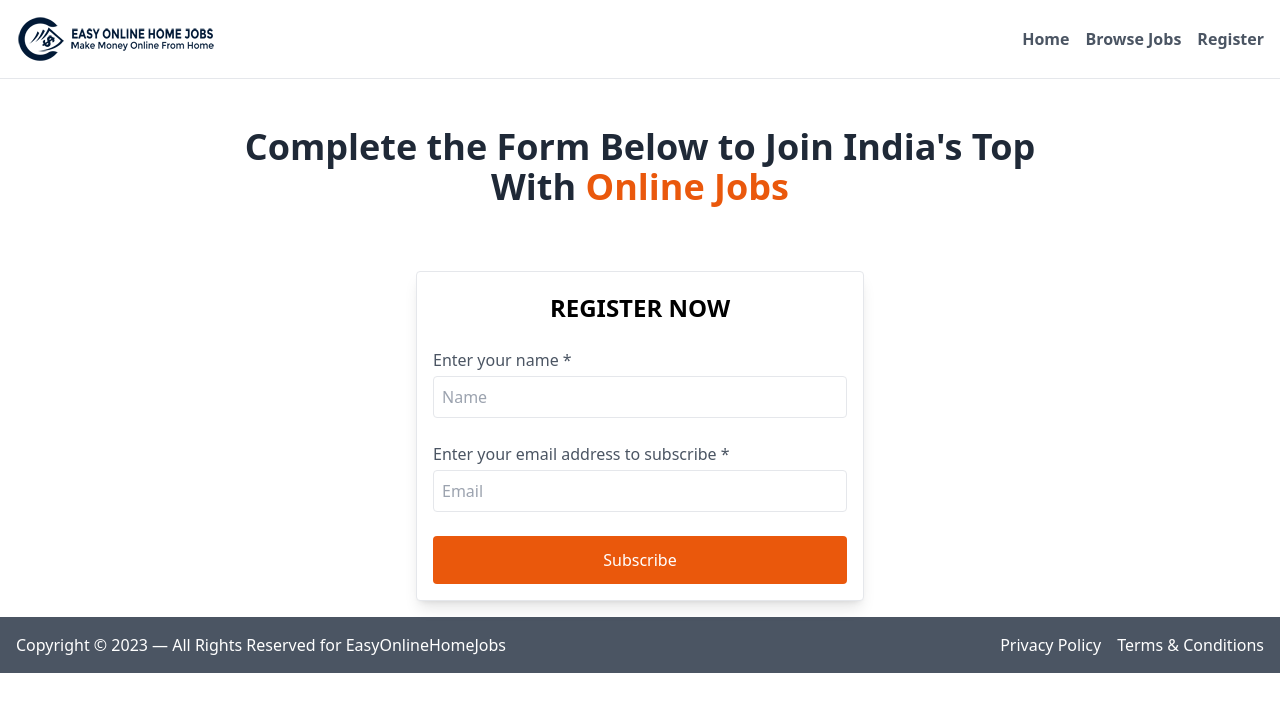
After one commit to elavarasanecomads/easyonlinehomejobs, a PHP site: page /register.html in a window 1280 px wide. The commit adds this page. Shown: the top 712 px of the page. Run offline with PHP 8.4, Linux system fonts and the light colour scheme.

Commit message:
Register page added and link added

```diff
--- a/public/index.html
+++ b/public/index.html
@@ -15,7 +15,7 @@
         <ul class="flex items-center gap-4">
             <li><a class="font-semibold text-gray-600 hover:text-orange-600" href="">Home</a></li>
             <li><a class="font-semibold text-gray-600 hover:text-orange-600" href="">Browse Jobs</a></li>
-            <li><a class="font-semibold text-gray-600 hover:text-orange-600" href="">Register</a></li>
+            <li><a class="font-semibold text-gray-600 hover:text-orange-600" href="register.html">Register</a></li>
         </ul>
     </header>
     <main>
--- a/public/output.css
+++ b/public/output.css
@@ -513,6 +513,64 @@ video {
   --tw-backdrop-sepia:  ;
 }
 
+.container {
+  width: 100%;
+}
+
+@media (min-width: 640px) {
+  .container {
+    max-width: 640px;
+  }
+}
+
+@media (min-width: 768px) {
+  .container {
+    max-width: 768px;
+  }
+}
+
+@media (min-width: 1024px) {
+  .container {
+    max-width: 1024px;
+  }
+}
+
+@media (min-width: 1280px) {
+  .container {
+    max-width: 1280px;
+  }
+}
+
+@media (min-width: 1536px) {
+  .container {
+    max-width: 1536px;
+  }
+}
+
+.visible {
+  visibility: visible;
+}
+
+.invisible {
+  visibility: hidden;
+}
+
+.absolute {
+  position: absolute;
+}
+
+.relative {
+  position: relative;
+}
+
+.left-0 {
+  left: 0px;
+}
+
+.top-1\/3 {
+  top: 33.333333%;
+}
+
 .col-span-1 {
   grid-column: span 1 / span 1;
 }
@@ -521,8 +579,26 @@ video {
   grid-column: span 2 / span 2;
 }
 
+.mx-auto {
+  margin-left: auto;
+  margin-right: auto;
+}
+
+.my-4 {
+  margin-top: 1rem;
+  margin-bottom: 1rem;
+}
+
+.mb-1 {
+  margin-bottom: 0.25rem;
+}
+
 .mb-4 {
   margin-bottom: 1rem;
+}
+
+.block {
+  display: block;
 }
 
 .flex {
@@ -545,12 +621,8 @@ video {
   height: 1.25rem;
 }
 
-.w-full {
-  width: 100%;
-}
-
-.w-6 {
-  width: 1.5rem;
+.h-6 {
+  height: 1.5rem;
 }
 
 .w-12 {
@@ -561,24 +633,36 @@ video {
   width: 1.25rem;
 }
 
-.max-w-3xl {
-  max-width: 48rem;
+.w-6 {
+  width: 1.5rem;
+}
+
+.w-full {
+  width: 100%;
 }
 
 .max-w-4xl {
   max-width: 56rem;
 }
 
+.max-w-md {
+  max-width: 28rem;
+}
+
+.max-w-xl {
+  max-width: 36rem;
+}
+
+.max-w-lg {
+  max-width: 32rem;
+}
+
+.cursor-pointer {
+  cursor: pointer;
+}
+
 .grid-cols-1 {
   grid-template-columns: repeat(1, minmax(0, 1fr));
-}
-
-.grid-cols-3 {
-  grid-template-columns: repeat(3, minmax(0, 1fr));
-}
-
-.grid-cols-2 {
-  grid-template-columns: repeat(2, minmax(0, 1fr));
 }
 
 .flex-col {
@@ -611,16 +701,16 @@ video {
   margin-bottom: calc(1rem * var(--tw-space-y-reverse));
 }
 
-.space-y-2 > :not([hidden]) ~ :not([hidden]) {
+.space-y-8 > :not([hidden]) ~ :not([hidden]) {
   --tw-space-y-reverse: 0;
-  margin-top: calc(0.5rem * calc(1 - var(--tw-space-y-reverse)));
-  margin-bottom: calc(0.5rem * var(--tw-space-y-reverse));
+  margin-top: calc(2rem * calc(1 - var(--tw-space-y-reverse)));
+  margin-bottom: calc(2rem * var(--tw-space-y-reverse));
 }
 
-.space-y-1 > :not([hidden]) ~ :not([hidden]) {
+.space-y-6 > :not([hidden]) ~ :not([hidden]) {
   --tw-space-y-reverse: 0;
-  margin-top: calc(0.25rem * calc(1 - var(--tw-space-y-reverse)));
-  margin-bottom: calc(0.25rem * var(--tw-space-y-reverse));
+  margin-top: calc(1.5rem * calc(1 - var(--tw-space-y-reverse)));
+  margin-bottom: calc(1.5rem * var(--tw-space-y-reverse));
 }
 
 .rounded {
@@ -635,8 +725,37 @@ video {
   border-width: 1px;
 }
 
+.border-0 {
+  border-width: 0px;
+}
+
 .border-b {
   border-bottom-width: 1px;
+}
+
+.bg-blue-200 {
+  --tw-bg-opacity: 1;
+  background-color: rgb(191 219 254 / var(--tw-bg-opacity));
+}
+
+.bg-blue-600 {
+  --tw-bg-opacity: 1;
+  background-color: rgb(37 99 235 / var(--tw-bg-opacity));
+}
+
+.bg-blue-800 {
+  --tw-bg-opacity: 1;
+  background-color: rgb(30 64 175 / var(--tw-bg-opacity));
+}
+
+.bg-gray-600 {
+  --tw-bg-opacity: 1;
+  background-color: rgb(75 85 99 / var(--tw-bg-opacity));
+}
+
+.bg-green-600 {
+  --tw-bg-opacity: 1;
+  background-color: rgb(22 163 74 / var(--tw-bg-opacity));
 }
 
 .bg-orange-100 {
@@ -644,24 +763,14 @@ video {
   background-color: rgb(255 237 213 / var(--tw-bg-opacity));
 }
 
-.bg-white {
-  --tw-bg-opacity: 1;
-  background-color: rgb(255 255 255 / var(--tw-bg-opacity));
-}
-
 .bg-orange-600 {
   --tw-bg-opacity: 1;
   background-color: rgb(234 88 12 / var(--tw-bg-opacity));
 }
 
-.bg-blue-600 {
+.bg-white {
   --tw-bg-opacity: 1;
-  background-color: rgb(37 99 235 / var(--tw-bg-opacity));
-}
-
-.bg-green-600 {
-  --tw-bg-opacity: 1;
-  background-color: rgb(22 163 74 / var(--tw-bg-opacity));
+  background-color: rgb(255 255 255 / var(--tw-bg-opacity));
 }
 
 .bg-yellow-600 {
@@ -669,28 +778,31 @@ video {
   background-color: rgb(202 138 4 / var(--tw-bg-opacity));
 }
 
-.bg-gray-600 {
-  --tw-bg-opacity: 1;
-  background-color: rgb(75 85 99 / var(--tw-bg-opacity));
-}
-
 .p-4 {
   padding: 1rem;
 }
 
-.py-16 {
-  padding-top: 4rem;
-  padding-bottom: 4rem;
+.p-6 {
+  padding: 1.5rem;
 }
 
-.py-4 {
-  padding-top: 1rem;
-  padding-bottom: 1rem;
+.p-2 {
+  padding: 0.5rem;
 }
 
-.px-4 {
-  padding-left: 1rem;
-  padding-right: 1rem;
+.px-1 {
+  padding-left: 0.25rem;
+  padding-right: 0.25rem;
+}
+
+.px-6 {
+  padding-left: 1.5rem;
+  padding-right: 1.5rem;
+}
+
+.px-8 {
+  padding-left: 2rem;
+  padding-right: 2rem;
 }
 
 .py-2 {
@@ -698,9 +810,14 @@ video {
   padding-bottom: 0.5rem;
 }
 
-.px-8 {
-  padding-left: 2rem;
-  padding-right: 2rem;
+.py-3 {
+  padding-top: 0.75rem;
+  padding-bottom: 0.75rem;
+}
+
+.py-4 {
+  padding-top: 1rem;
+  padding-bottom: 1rem;
 }
 
 .py-8 {
@@ -716,29 +833,29 @@ video {
   text-align: center;
 }
 
-.text-3xl {
-  font-size: 1.875rem;
-  line-height: 2.25rem;
-}
-
-.text-4xl {
-  font-size: 2.25rem;
-  line-height: 2.5rem;
-}
-
 .text-2xl {
   font-size: 1.5rem;
   line-height: 2rem;
 }
 
-.text-xl {
-  font-size: 1.25rem;
+.text-base {
+  font-size: 1rem;
+  line-height: 1.5rem;
+}
+
+.text-lg {
+  font-size: 1.125rem;
   line-height: 1.75rem;
 }
 
 .text-sm {
   font-size: 0.875rem;
   line-height: 1.25rem;
+}
+
+.text-xl {
+  font-size: 1.25rem;
+  line-height: 1.75rem;
 }
 
 .font-bold {
@@ -749,9 +866,9 @@ video {
   font-weight: 600;
 }
 
-.text-orange-600 {
+.text-black {
   --tw-text-opacity: 1;
-  color: rgb(234 88 12 / var(--tw-text-opacity));
+  color: rgb(0 0 0 / var(--tw-text-opacity));
 }
 
 .text-gray-600 {
@@ -764,6 +881,11 @@ video {
   color: rgb(31 41 55 / var(--tw-text-opacity));
 }
 
+.text-orange-600 {
+  --tw-text-opacity: 1;
+  color: rgb(234 88 12 / var(--tw-text-opacity));
+}
+
 .text-white {
   --tw-text-opacity: 1;
   color: rgb(255 255 255 / var(--tw-text-opacity));
@@ -774,8 +896,20 @@ video {
   color: rgb(234 179 8 / var(--tw-text-opacity));
 }
 
-.underline {
-  text-decoration-line: underline;
+.text-red-600 {
+  --tw-text-opacity: 1;
+  color: rgb(220 38 38 / var(--tw-text-opacity));
+}
+
+.shadow-lg {
+  --tw-shadow: 0 10px 15px -3px rgb(0 0 0 / 0.1), 0 4px 6px -4px rgb(0 0 0 / 0.1);
+  --tw-shadow-colored: 0 10px 15px -3px var(--tw-shadow-color), 0 4px 6px -4px var(--tw-shadow-color);
+  box-shadow: var(--tw-ring-offset-shadow, 0 0 #0000), var(--tw-ring-shadow, 0 0 #0000), var(--tw-shadow);
+}
+
+.outline-none {
+  outline: 2px solid transparent;
+  outline-offset: 2px;
 }
 
 .hover\:text-orange-600:hover {
--- /dev/null
+++ b/public/register.html
@@ -0,0 +1,143 @@
+<!doctype html>
+<html>
+
+<head>
+    <meta charset="UTF-8">
+    <meta name="viewport" content="width=device-width, initial-scale=1.0">
+    <link href="output.css" rel="stylesheet">
+</head>
+
+<body>
+    <header class="flex flex-col lg:flex-row gap-4  items-center justify-between p-4 border-b">
+        <div>
+            <img src="img/easy-online-home-jobs-logo.png" alt="">
+        </div>
+        <ul class="flex items-center gap-4">
+            <li><a class="font-semibold text-gray-600 hover:text-orange-600" href="index.html">Home</a></li>
+            <li><a class="font-semibold text-gray-600 hover:text-orange-600" href="">Browse Jobs</a></li>
+            <li><a class="font-semibold text-gray-600 hover:text-orange-600" href="register.html">Register</a></li>
+        </ul>
+    </header>
+    <main>
+        <section class="flex items-center justify-center p-4 py-4 lg:py-12">
+            <div class="w-full max-w-4xl space-y-4">
+                <h1 class="lg:text-4xl text-2xl font-bold text-center text-gray-800">Complete the Form Below to Join
+                    India's Top <br />With <span class="text-orange-600">Online Jobs</span>
+                </h1>
+            </div>
+        </section>
+        <section class="flex items-center justify-center p-4 py-4 ">
+            <!-- BEGIN ElasticSendy Signup Form -->
+            <!-- START - We recommend to place the below code in head tag of your website html  -->
+            <style type="text/css">
+                .mpx_error {
+                    color: red !important;
+                }
+            </style>
+
+            <script type="text/javascript">
+                function mpx_submitSignupForm(event) {
+                    event.preventDefault();
+                    let formEle = event.target;
+                    // disable submit button to prevent more than one click.
+                    document.getElementById("mpx_submit_btn").disabled = true;      // clear all the previous request error messages.
+                    let allErrorElements = document.getElementsByClassName("mpx_error");
+                    [].forEach.call(allErrorElements, (element) => {
+                        element.innerHTML = "";
+                    });
+                    // submit the form.
+                    fetch(formEle.action, {
+                        method: formEle.method,
+                        redirect: 'follow',
+                        mode: 'cors',
+                        headers: {
+                            'Content-Type': 'application/x-www-form-urlencoded'
+                        },
+                        body: new URLSearchParams(new FormData(formEle))
+                    }).then((response) => response.json())
+                        .then((json) => {
+                            // enable submit button.
+                            document.getElementById("mpx_submit_btn").disabled = false; if (json.data && json.data.field_errors) {
+                                Object.keys(json.data.field_errors).forEach((key, i) => {
+                                    document.getElementById("mpx_error_" + key).innerHTML = json.data.field_errors[key];
+                                })
+                            }
+                            if (json.error && json.error.message) {
+                                document.getElementById("mpx_error_global").innerHTML = json.error.message;
+                            }
+                            if (json.data.add_success) {
+                                // hide the input elements container
+                                document.getElementById("mpx_input_elmts_bx").style.visibility = "hidden";
+                                document.getElementById("mpx_success_box").style.visibility = "visible";
+                                if (json.data.add_success_message) {
+                                    document.getElementById("mpx_success_box").innerHTML = json.data.add_success_message;
+                                }
+                                if (json.data.add_success_redirect_url) {
+                                    // redirect.
+                                    window.location = json.data.add_success_redirect_url;
+                                }
+                            }
+                        })
+                }
+            </script>
+
+            <!-- END - We recommend to place the below code in head tag of your website html  -->
+            <div class="w-full max-w-md space-y-4">
+            <div class="bg-white w-full border rounded shadow-lg p-4">
+                <form method="post"
+                    action="https://webform.elasticsendy.com/api/rest/signup-forms-pub/v3/MTU1MDAwMjAwMDAwNzcxNA==/add-contact"
+                    onsubmit="mpx_submitSignupForm(event)">
+                    <div class="">
+                        <div id="mpx_error_global" class="text-base text-red-600 mb-1 mpx_error"></div>
+                        <div class="relative">
+                            <div id="mpx_success_box" class="text-base text-black mb-1 absolute top-1/3 left-0 invisible"></div>
+                            <div id="mpx_input_elmts_bx" class="relative visible space-y-6">
+                                <div>
+                                    <h2 class="text-2xl font-bold text-center">REGISTER NOW</h2>
+                                </div>
+                                <div class="block">
+                                    <div class="text-base text-gray-600 mb-1">
+                                        Enter your name *
+                                    </div>
+                                    <div>
+                                        <input type="text" class="border w-full text-base rounded p-2 focus:outline-none focus:ring-orange-600 focus:border-orange-600"
+                                            name="mpx_param_name" placeholder="Name" required />
+                                    </div>
+                                    <div id="mpx_error_mpx_param_name" class="text-base text-black mb-1 mpx_error"></div>
+                                </div>
+                                <div class="block">
+                                    <div class="text-base text-gray-600 mb-1">
+                                        Enter your email address to subscribe *
+                                    </div>
+                                    <div>
+                                        <input type="email" class="border w-full text-base rounded p-2 focus:outline-none focus:ring-orange-600 focus:border-orange-600"
+                                            name="mpx_param_email" placeholder="Email" required />
+                                    </div>
+                                    <div id="mpx_error_mpx_param_email" class="text-base text-black mb-1 mpx_error"></div>
+                                </div>
+                                <div class="my-4">
+                                    <button id="mpx_submit_btn" type="submit"
+                                        class="cursor-pointer border-0 text-base text-white bg-orange-600 py-3 px-6 w-full rounded">Subscribe</button>
+                                </div>
+                            </div>
+                        </div>
+                    </div>
+                </form>
+            </div>
+        </div>
+            <!-- END ElasticSendy Signup Form -->
+
+        </section>
+    </main>
+    <footer class="bg-gray-600 text-white p-4">
+        <div class="flex items-center flex-col lg:flex-row lg:justify-between gap-4">
+            <p class="text-center lg:text-left">Copyright © 2023 — All Rights Reserved for EasyOnlineHomeJobs</p>
+            <ul class="flex items-center gap-4">
+                <li><a class="hover:underline" href="">Privacy Policy</a></li>
+                <li><a class="hover:underline" href="">Terms & Conditions</a></li>
+            </ul>
+        </div>
+    </footer>
+</body>
+
+</html>
```
Also changed, not shown: other parts of public/output.css (+39 -23 lines).
